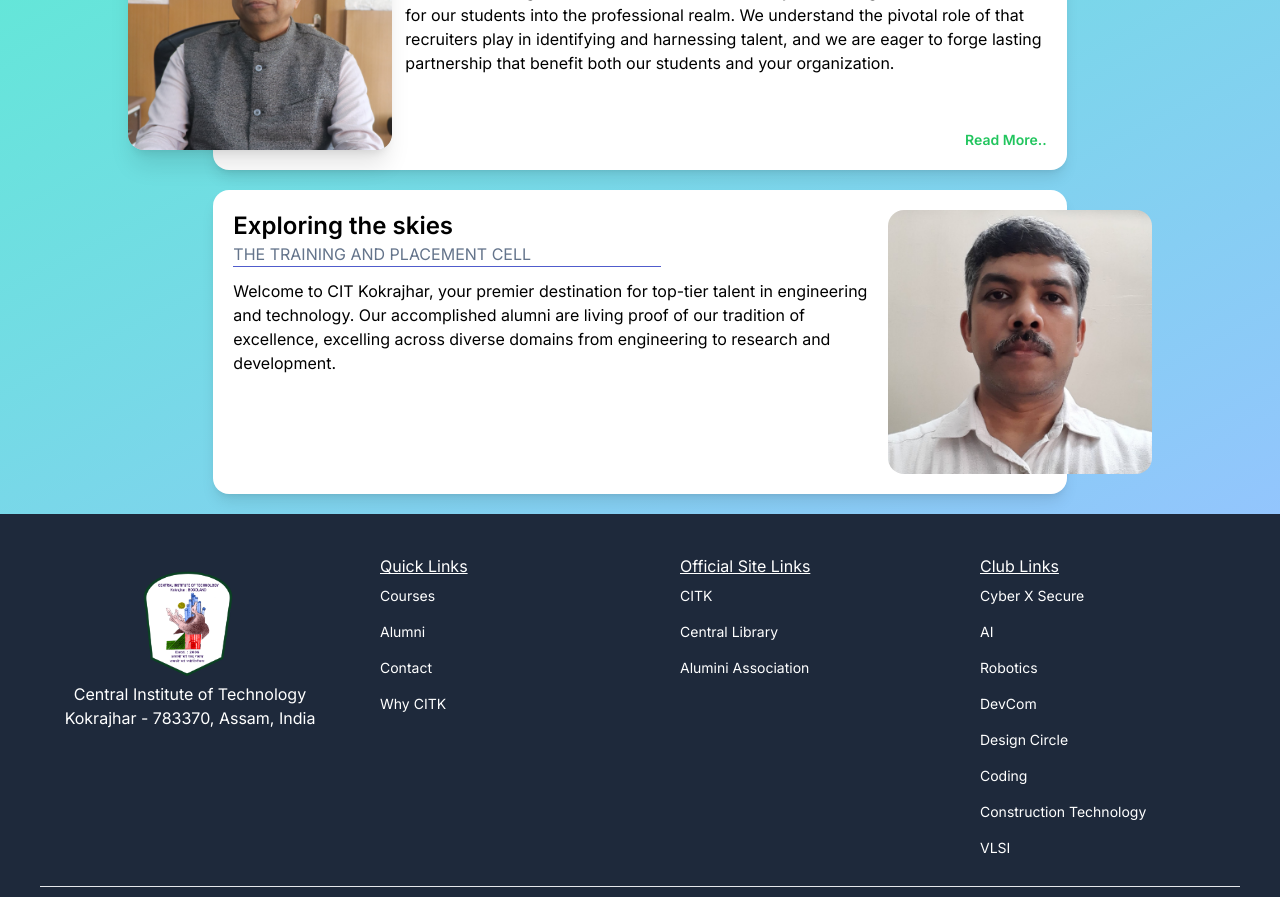
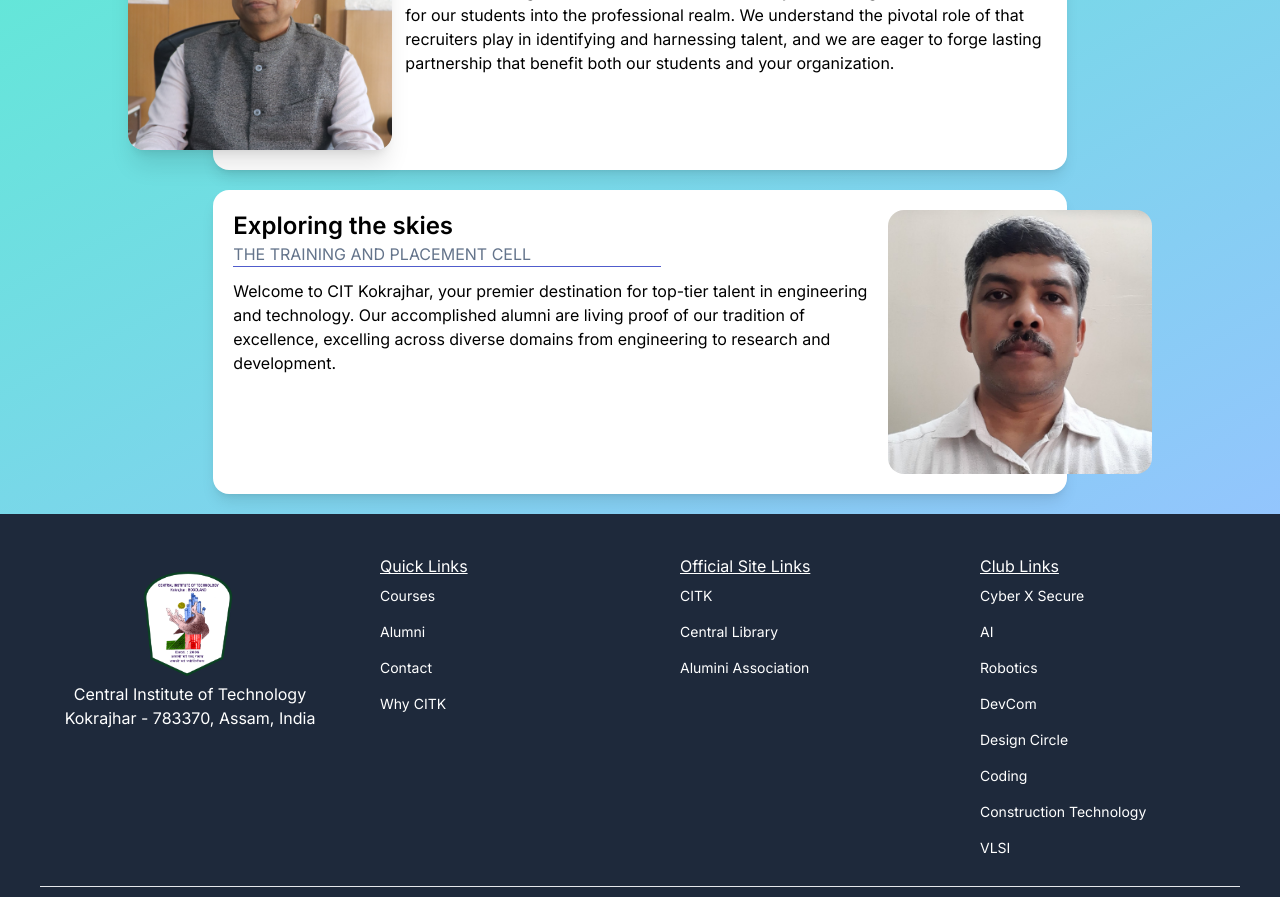
Before and after one commit to NABADEEP069/placementcellcitk, a Next.js app: page / in a window 1280 px wide. Shown: the part 1580-2477 px from the top of the page. Built offline with nearby package versions, Linux system fonts and the light colour scheme.

Commit message:
read more
1121

```diff
--- a/src/components/common/card.tsx
+++ b/src/components/common/card.tsx
@@ -34,7 +34,7 @@
         </div>
         <div className="flex justify-end">
           <button className="text-sm font-semibold text-green-500">
-            Read More..
+
           </button>
         </div>
       </div>
```
Also changed, not shown: src/app/page.tsx (line endings or trailing spaces).
